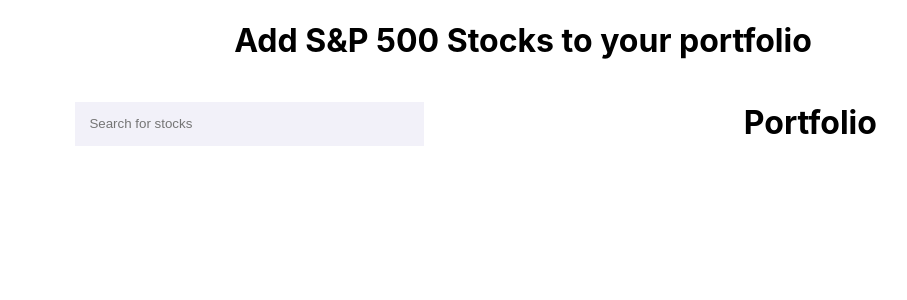
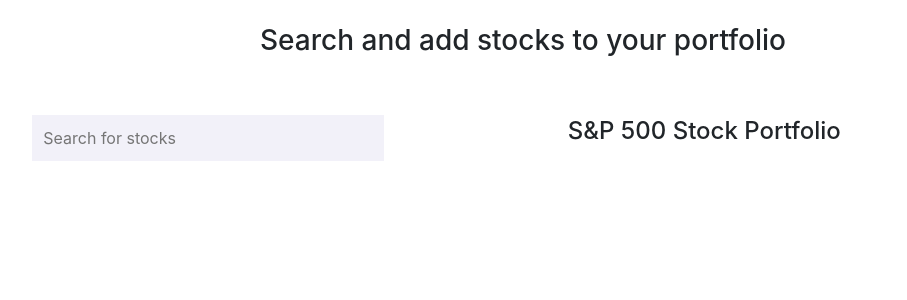
Before and after one commit to kanishkalikhanna/Portfolio-Theory-React-Python, a React (Create React App) app in the folder frontend/: page / in a window 1280 px wide. Shown: the top 300 px of the page, without its empty margins (117-1024 px from the left). Built offline with nearby package versions, Linux system fonts and the light colour scheme.

Commit message:
improved frontend a bit

```diff
--- a/frontend/package.json
+++ b/frontend/package.json
@@ -4,6 +4,7 @@
   "private": true,
   "dependencies": {
     "axios": "^0.21.1",
+    "bootstrap": "^4.6.0",
     "react": "^17.0.1",
     "react-bootstrap-validation": "^0.1.11",
     "react-dom": "^17.0.1",
--- a/frontend/src/App.js
+++ b/frontend/src/App.js
@@ -1,22 +1,12 @@
 import './App.css';
-import SearchStocks from './components/SearchStocks';
-import MVP from './components/MVP';
+import Main from './components/Main';
 import { BrowserRouter as Router, Route} from "react-router-dom";
-
-
-/**
- *
- * On the frontend keep it simple, search for stocks on S&P 500, add them to list
- * and then send them to backend to evaluate MVP or ORP ...
- *
- */
 
 function App() {
   return (
     <Router>
         <div className="App">
-          <Route path="/" exact component={SearchStocks} />
-          <Route path="/mvp" exact component={MVP} />
+          <Route path="/" exact component={Main} />
         </div>
     </Router>
   );
--- a/frontend/src/components/MVP.js
+++ b/frontend/src/components/MVP.js
@@ -3,12 +3,12 @@
 const MVP = ({MVPStockProportions=[]}) => {
   return (
     <div>
-        <h2>MVP Proportions</h2>
+        <h4>Minimum Variance <br></br> Proportions Portfolio </h4>
         { MVPStockProportions.map((data, index) => {
             if (data) {
                 return (
                     <div key={(data, index)}>
-                        <h2>{data.ticker} : {data.proportion}</h2>
+                        <p>{data.ticker} : {data.proportion}</p>
                     </div>
                 )
             }
--- a/frontend/src/components/SearchStocks.js
+++ b/frontend/src/components/Main.js
@@ -3,14 +3,18 @@
 import StockList from './StockList';
 import {STOCK_DATA} from '../data'
 import Button from 'react-bootstrap/Button';
+import 'bootstrap/dist/css/bootstrap.min.css';
 import Portfolio from './Portfolio';
 
-const SearchStocks = (props) => {
+const Main = (props) => {
 
-    const [input, setInput] = useState('');
+  const [input, setInput] = useState('');
   const [stockListDefault, setstockListDefault] = useState(STOCK_DATA);
   const [stockList, setstockList] = useState([]);
   const [portfolioStocks, setPortfolioStocks] = useState([]);
+  const portfolioStyle = {margin: "6%", marginTop: "4%"}
+  const searchAndDisplayStocksStyle = {marginLeft: "10%", marginRight: "10%"}
+  const sideBySideRenderStyle = {display:"flex", flexDirection:"row"}
 
   const updateInput = async (input) => {
 
@@ -38,10 +42,10 @@
 
   return (
       <div>
-        <h1>Add S&P 500 Stocks to your portfolio</h1>
-        <div style = {{display:"flex", flexDirection:"row"}}>
-            <div style = {{marginLeft: "15%", marginRight: "10%"}}>
-                <br></br>
+        <br></br>
+        <h3>Search and add stocks to your portfolio</h3>
+        <div style = {sideBySideRenderStyle}>
+            <div style = {searchAndDisplayStocksStyle}>
                 <SearchBar
                     input={input}
                     onChange={updateInput}
@@ -49,16 +53,14 @@
                 <StockList stockList={stockList}/>
                 {stockList.length === 1 &&
                     <div>
-                        <Button onClick={handleAddingStock}>
+                        <Button variant = "success" onClick={handleAddingStock}>
                             Add {stockList[0].ticker} To Portfolio
                         </Button>
                     </div>
                 }
             </div>
-            <div style = {{marginLeft: "15%"}}>
-                <div>
-                    <Portfolio portfolioStocks = {portfolioStocks}/>
-                </div>
+            <div style = {portfolioStyle}>
+                <Portfolio portfolioStocks = {portfolioStocks}  />
             </div>
 
         </div>
@@ -66,4 +68,4 @@
    );
 }
 
-export default SearchStocks
+export default Main
--- a/frontend/src/components/Portfolio.js
+++ b/frontend/src/components/Portfolio.js
@@ -3,12 +3,15 @@
 import Button from 'react-bootstrap/Button';
 import axios from 'axios';
 import MVP from './MVP';
-import {Redirect} from 'react-router-dom';
+import 'bootstrap/dist/css/bootstrap.min.css';
 
 const Portfolio = ({props, portfolioStocks=[]}) => {
 
     const [calculatedMVP, setcalculatedMVP] = useState(false);
     const [MVPStockProportions, setMVPStockProportions] = useState([]);
+    const MVPStyle = {marginTop: "7%"}
+    const ButtonStyle = {marginTop: "5%"}
+
     function calculateMVP (e) {
         e.preventDefault()
         axios.post('http://localhost:5000/mvp', portfolioStocks)
@@ -23,12 +26,13 @@
 
     return (
     <div>
-        <h1>Portfolio</h1>
+        <h4>S&P 500 Stock Portfolio</h4>
+        <br></br>
         { portfolioStocks.map((data, index) => {
             if (data) {
                 return (
                     <div key={(data, index)}>
-                        <h2>{data.ticker}</h2>
+                        <h5>{data.ticker}</h5>
                     </div>
                 )
             }
@@ -36,12 +40,15 @@
         })}
         {
             portfolioStocks.length > 0 &&
-            <Button onClick = {calculateMVP} >
-            Calculate Minimum Variance Portfolio
+            <Button onClick = {calculateMVP} style = {ButtonStyle} >
+                Calculate Minimum <br></br>Variance Portfolio
             </Button>
         }
         {
-            calculatedMVP && <MVP MVPStockProportions = {MVPStockProportions} />
+            calculatedMVP &&
+            <div style = {MVPStyle}>
+                <MVP MVPStockProportions = {MVPStockProportions} />
+            </div>
         }
 
     </div>
--- a/frontend/src/components/SearchBar.js
+++ b/frontend/src/components/SearchBar.js
@@ -1,10 +1,11 @@
 import React from 'react';
 
 const SearchBar = ({input:keyword, onChange:setKeyword}) => {
-  const BarStyling = {width:"20rem",background:"#F2F1F9", border:"none", padding:"0.9rem"};
+  const searchBarStyle = {width:"22rem", background:"#F2F1F9", border:"2pt", padding:"0.7rem", margin: "6%", marginTop: "14%"};
+
   return (
     <input
-        style={BarStyling}
+        style={searchBarStyle}
         key="random1"
         value={keyword}
         placeholder={"Search for stocks"}
--- a/frontend/src/components/StockList.js
+++ b/frontend/src/components/StockList.js
@@ -4,10 +4,10 @@
   return (
     <div>
         { stockList.map((data, index) => {
-            if (data && index < 10) {
+            if (data && index < 25) {
                 return (
                     <div key={(data, index)}>
-                        <h2>{data.description}</h2>
+                        <p>{data.description}</p>
                     </div>
                 )
             }
```
Also changed, not shown: 1 other file (tests, documents, lock files or other folders).
